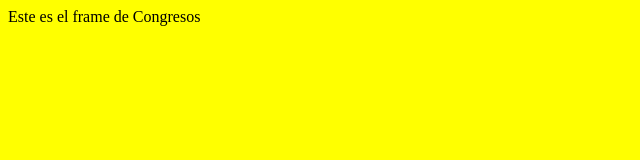
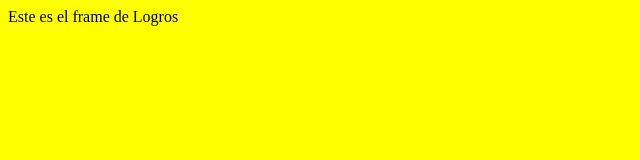
Before and after one commit to repositorio13559/repositorio13559.github.io, a plain HTML site: page logros/frameLogros.html in a window 1280 px wide. Shown: the full height of the page, 0-640 px from the left. Drawn offline with Linux system fonts and the light colour scheme.

Commit message:
Wrong content

```diff
--- a/logros/frameLogros.html
+++ b/logros/frameLogros.html
@@ -5,5 +5,5 @@ body { background-color: yellow; }
 </style>
 
 </head>
-<body>Este es el frame de Congresos</body>
+<body>Este es el frame de Logros</body>
 </html>
```
